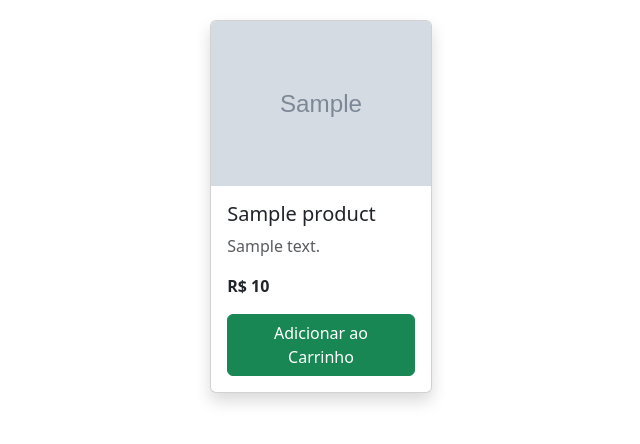
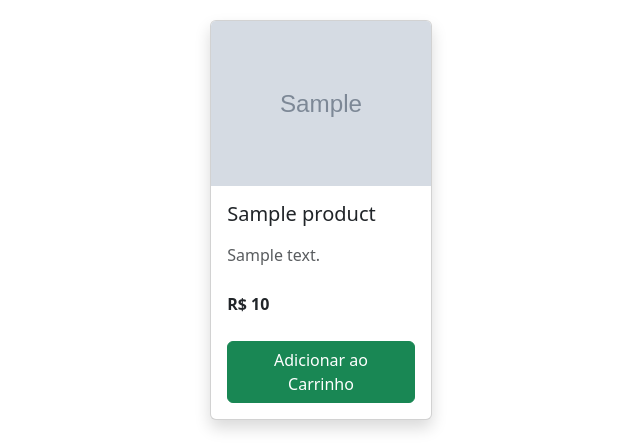
Before and after one commit to AfonsoDolmen/projeto-ecommerce, a Django app: page /products/ in a window 1280 px wide. Shown: the part 356-800 px from the top of the page, without its empty margins (319-959 px from the left). Run offline with Django 5.2, Linux system fonts and the light colour scheme; tables that the repository leaves empty hold one stand-in row (values such as "Sample post"); grey boxes marked "Sample" are stand-in pictures; parts of the project's set-up code (start-up, migrations or seed data) failed here and were passed over.

Commit message:
Ajuste na estilização dos cards.

```diff
--- a/products/static/products/css/products.css
+++ b/products/static/products/css/products.css
@@ -9,4 +9,16 @@
     flex: 1 1 calc(20% - 16px);
     max-width: 20%;
     box-sizing: border-box;
+    min-height: 400px;
 }
+
+.card-body {
+    display: flex;
+    flex-grow: 1;
+    flex-direction: column;
+    justify-content: space-between;
+}
+
+.card-img-top {
+    object-fit: cover;
+}
```
